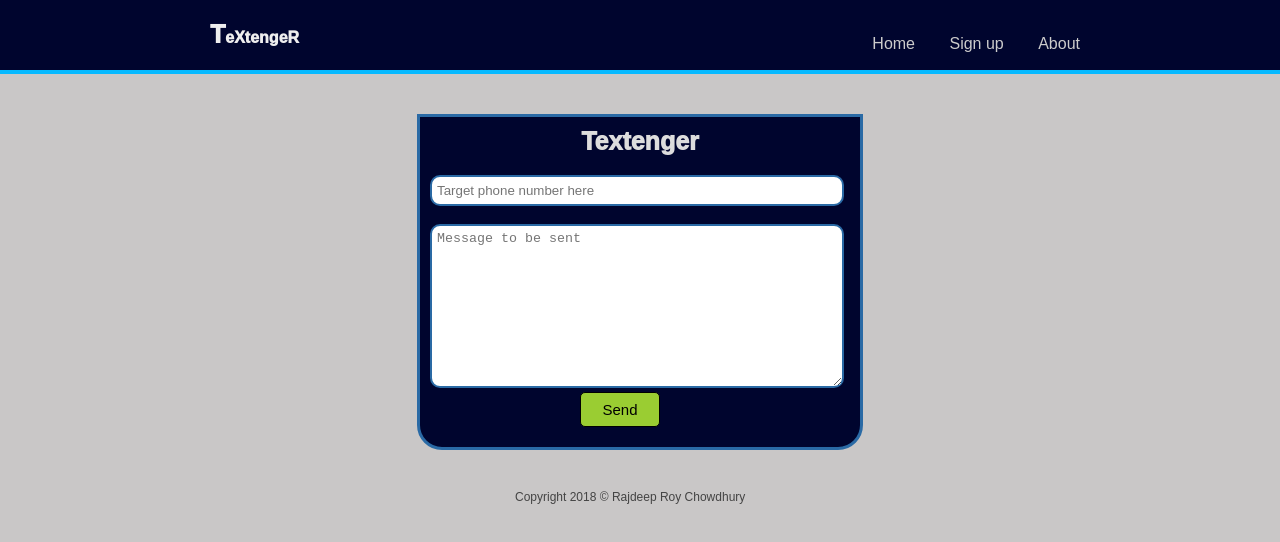
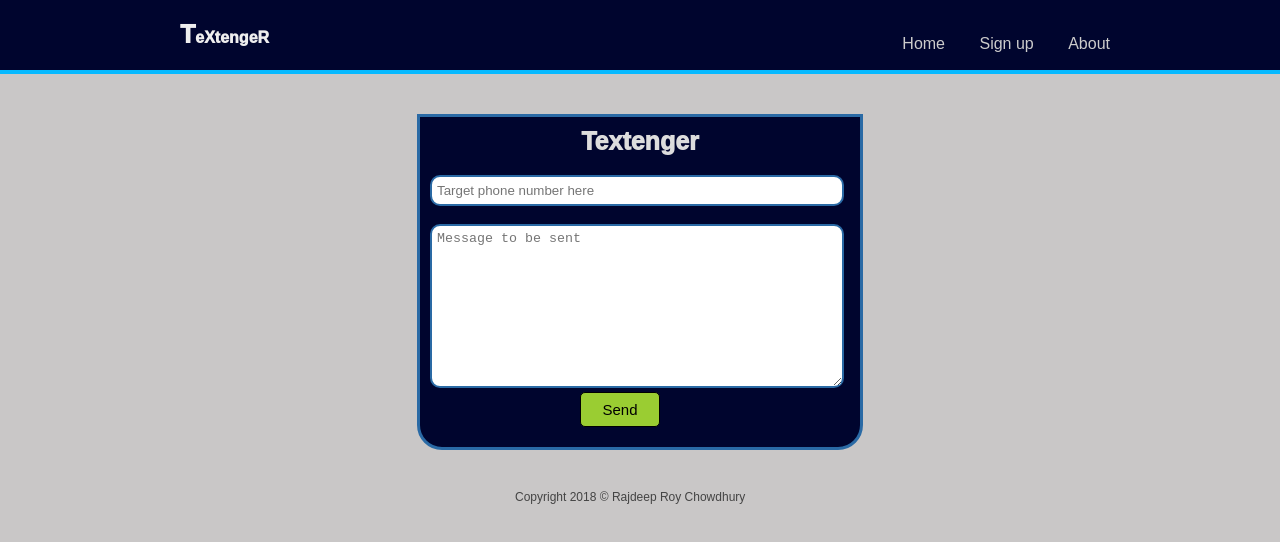
Before and after one commit to Razdeep/Textenger, a website: page public/home.html in a window 1280 px wide. Drawn offline with Linux system fonts and the light colour scheme.

Commit message:
Fixed #1

```diff
--- a/public/home.html
+++ b/public/home.html
@@ -2,21 +2,12 @@
 <html lang="en">
 <head>
     <meta charset="UTF-8">
-    <meta name="viewport" content="width=device-width, initial-scale=1.0">
+    <meta name="viewport" content="width=device-width">
     <meta http-equiv="X-UA-Compatible" content="ie=edge">
     <link rel="stylesheet" href="style.css">
     <title>Textenger</title>
 </head>
 <body>
-    <!-- <div class="box">
-        <div id="title">Textenger</div>
-        <br>
-        <form action="/" method="post">
-            <input type="text" id="to_phone" name="to_phone" placeholder="Target phone number here"><br><br>
-            <textarea name="message" id="message" cols="30" rows="10" placeholder="Message to be sent"></textarea><br>
-            <button id="send" type="submit">Send</button>
-        </form>
-    </div> -->
     <header>
         <div class="container">
             <div id="logo"><span id="firstLetter">T</span>eXtengeR</div>
--- a/public/style.css
+++ b/public/style.css
@@ -1,7 +1,6 @@
 body{
     margin: 0;
     font-family: Arial, Helvetica, sans-serif;
-    /* background: radial-gradient(gray,black); */
     height:1;
     background-color: #c9c7c7;
 }
@@ -12,8 +11,9 @@ header{
     min-height: 70px;
 }
 .container{
-    width:900px;
+    width:75%;
     margin: auto;
+    overflow: hidden;
 }
 #firstLetter{
     font-size:25px;
```
